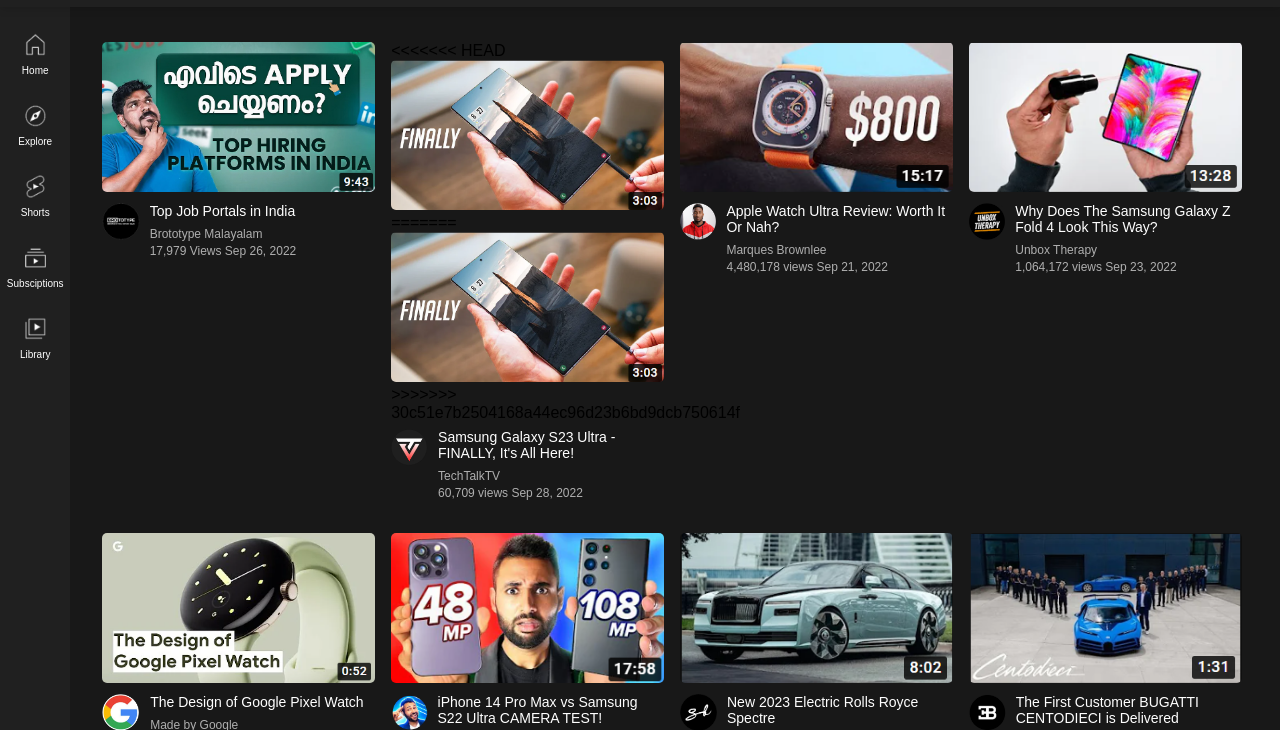
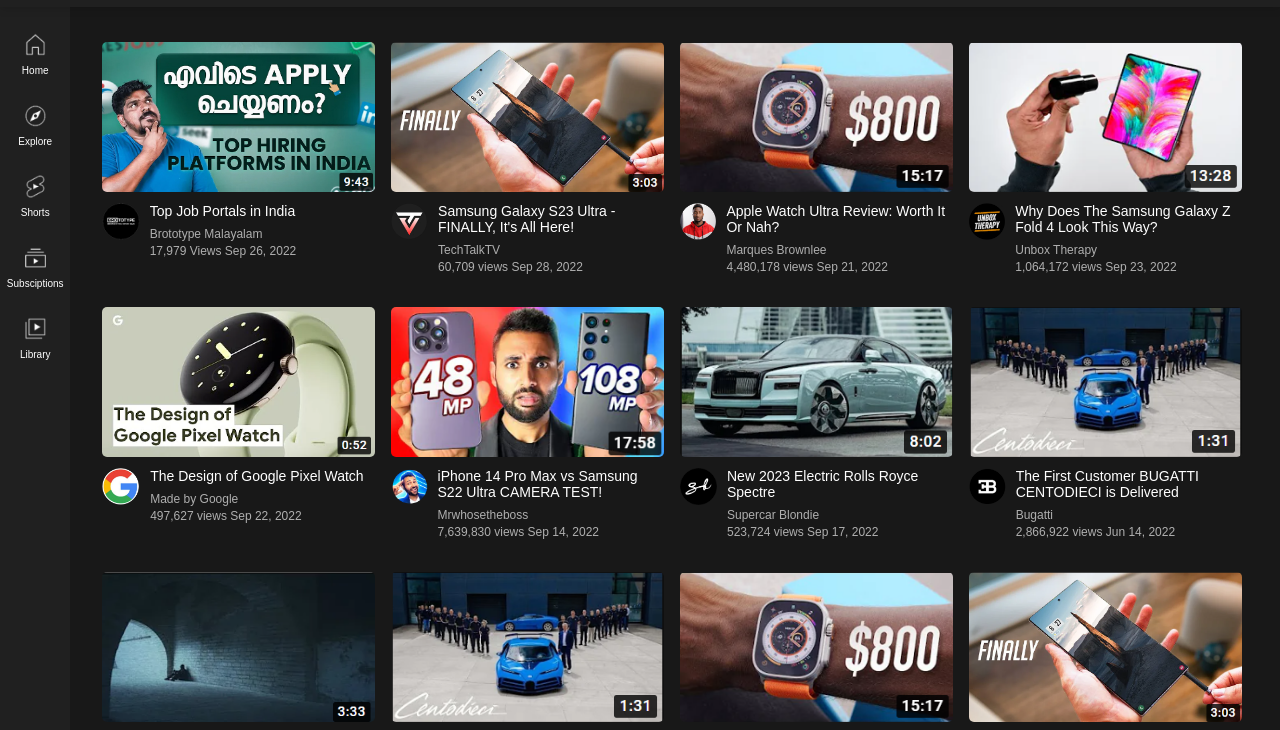
Before and after one commit to EbYVarghese18/Youtube_clone_responsive, a plain HTML site: page index.html in a window 1280 px wide. Shown: the part 51-781 px from the top of the page. Drawn offline with Linux system fonts and the light colour scheme.

Commit message:
edited image path

```diff
--- a/index.html
+++ b/index.html
@@ -60,13 +60,9 @@
                 </div>
             </div>
             <div class="vid-list">
-<<<<<<< HEAD
                 <a href=""><img src="images/thumbnail2.png" class="thumbnail"></a>
-=======
-                <a href=""><img src="./images/thumbnail2.png" class="thumbnail"></a>
->>>>>>> 30c51e7b2504168a44ec96d23b6bd9dcb750614f
                 <div class="flex-div">
-                    <img src="./images/user2.png" class="userprofilepic">
+                    <img src="images/user2.png" class="userprofilepic">
                     <div class="vid-info">
                         <a href="" class="vedioheading">Samsung Galaxy S23 Ultra - FINALLY, It's All Here!</a>
                         <p class="channelnameandviews">TechTalkTV</p>
```
